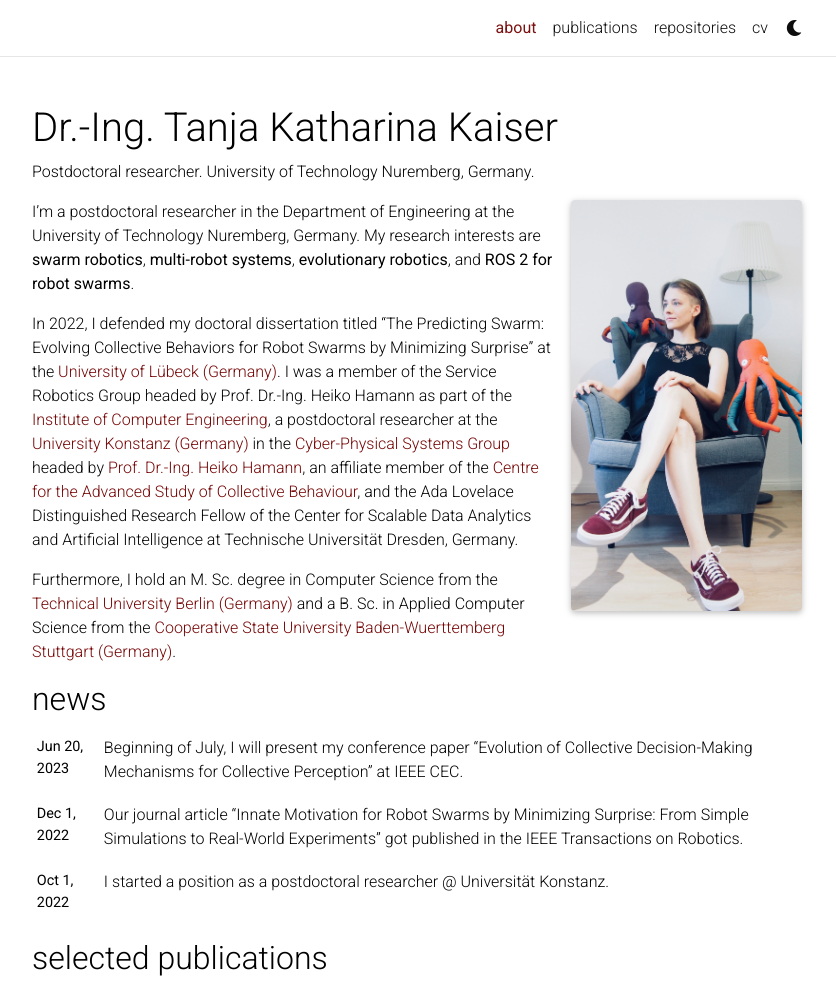
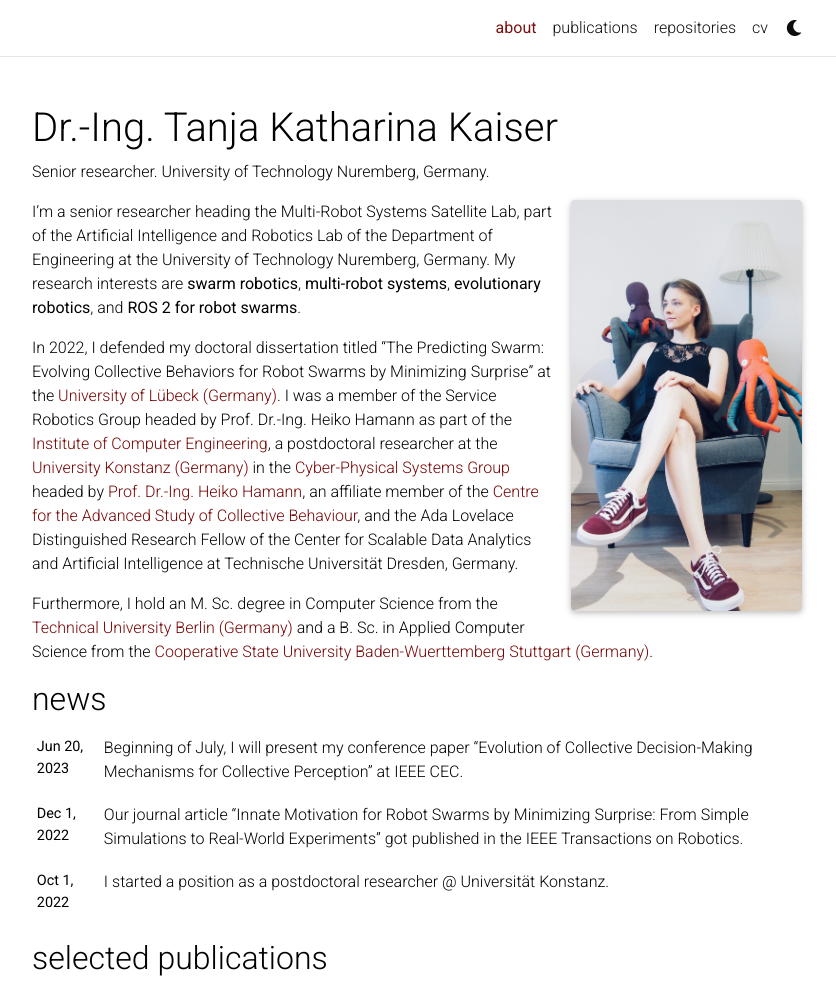
Before and after one commit to msminirobot/msminirobot.github.io, a Jekyll site: the page built from _pages/about.md, in a window 1280 px wide and 1276 px high, cut to the strip 0-1006 px from the top of the window. Shown: the whole strip, without its empty margins (223-1059 px from the left). Built offline with Jekyll 4.4.1, drawn with Linux system fonts in a browser that asks for light colours; full-size pictures stand in for the smaller copies a plugin makes; comment, search, counter and statistics services are not loaded; a style sheet for code colours, icons or effects is not loaded.

Commit message:
Update about.md

```diff
--- a/_pages/about.md
+++ b/_pages/about.md
@@ -2,7 +2,7 @@
 layout: about
 title: about
 permalink: /
-subtitle: Postdoctoral researcher. University of Technology Nuremberg, Germany.
+subtitle: Senior researcher. University of Technology Nuremberg, Germany.
 
 
 profile:
@@ -18,7 +18,7 @@ social: true  # includes social icons at the bottom of the page
 ---
 
 
-I'm a postdoctoral researcher in the Department of Engineering at the University of Technology Nuremberg, Germany. My research interests are <b>swarm robotics</b>, <b>multi-robot systems</b>, <b>evolutionary robotics</b>, and <b>ROS 2 for robot swarms</b>.
+I'm a senior researcher heading the Multi-Robot Systems Satellite Lab, part of the Artificial Intelligence and Robotics Lab of the Department of Engineering at the University of Technology Nuremberg, Germany. My research interests are <b>swarm robotics</b>, <b>multi-robot systems</b>, <b>evolutionary robotics</b>, and <b>ROS 2 for robot swarms</b>.
 
 In 2022, I defended my doctoral dissertation titled "The Predicting Swarm: Evolving Collective Behaviors for Robot Swarms by Minimizing Surprise" at the <a href="https://www.uni-luebeck.de/">University of Lübeck (Germany)</a>.
 I was a member of the Service Robotics Group headed by Prof. Dr.-Ing. Heiko Hamann as part of the <a href="https://www.iti.uni-luebeck.de">Institute of Computer Engineering</a>, a postdoctoral researcher at the <a href="https://www.uni-konstanz.de">University Konstanz (Germany)</a> in the <a href="https://www.cps.uni-konstanz.de">Cyber-Physical Systems Group</a> headed by <a href="http://heikohamann.de">Prof. Dr.-Ing. Heiko Hamann</a>, an affiliate member of the <a href="https://www.exc.uni-konstanz.de/collective-behaviour/">Centre for the Advanced Study of Collective Behaviour</a>, and the Ada Lovelace Distinguished Research Fellow of the Center for Scalable Data Analytics and Artificial Intelligence at Technische Universität Dresden, Germany.
```
